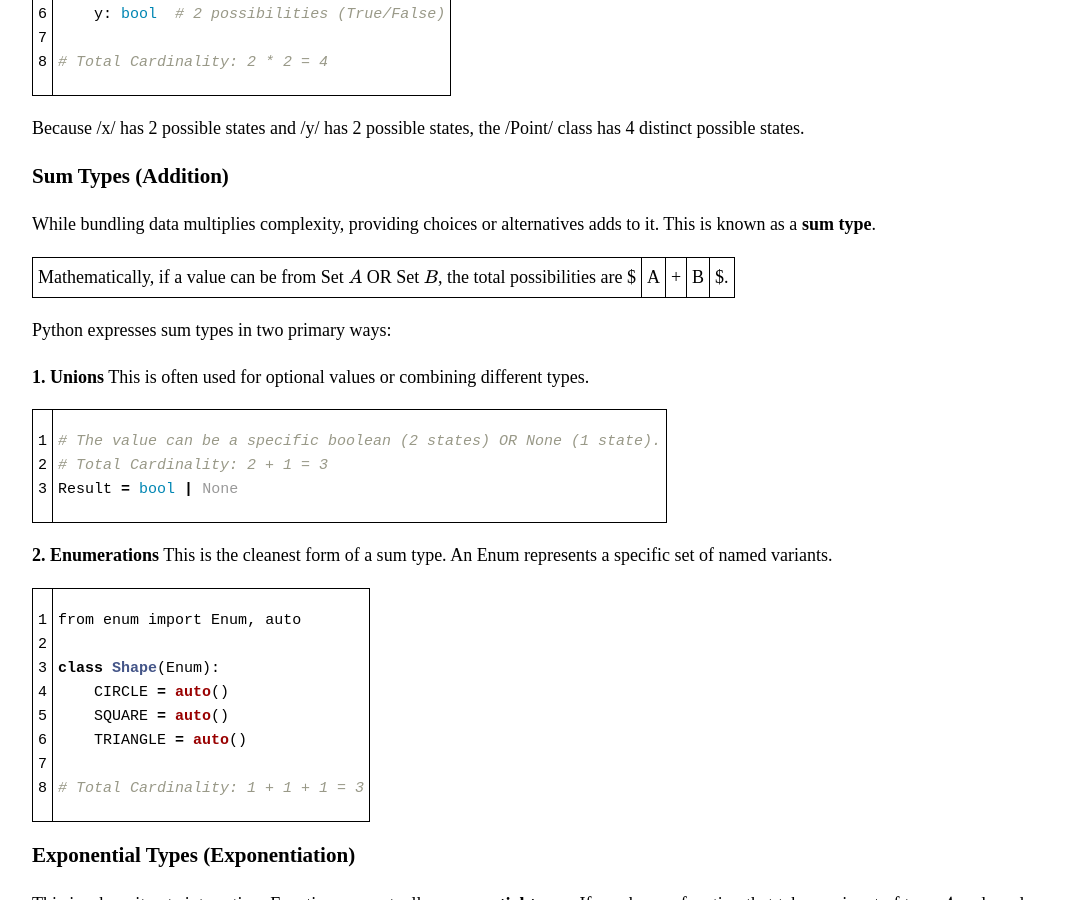
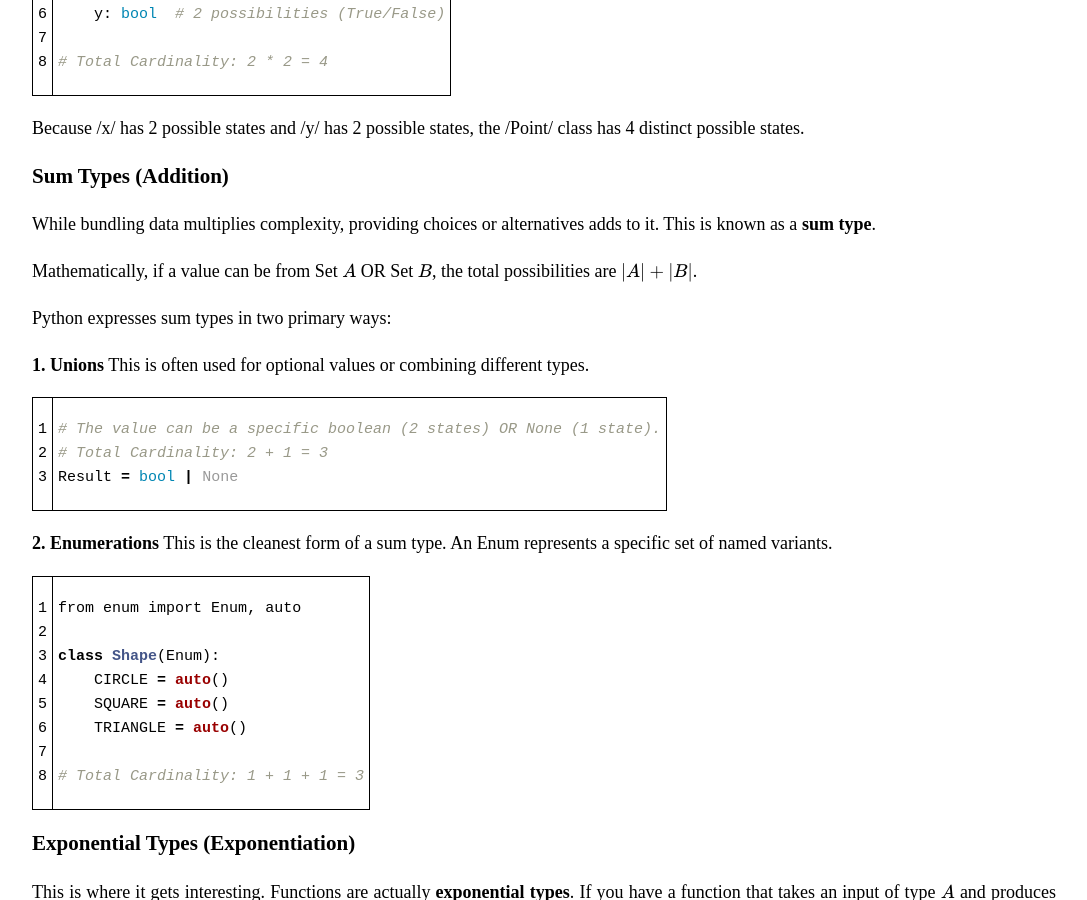
Before and after one commit to nilp0inter/nilp0inter.github.io, a Jekyll site: the page built from _posts/2025-12-18-better-code-by-lowering-cardinality.md, in a window 1280 px wide and 900 px high, scrolled down 1209 px. Shown: the whole window, without its empty margins (96-1183 px from the left). Built offline with Jekyll 4.4.1, drawn with Linux system fonts in a browser that asks for light colours; formulas are drawn with MathJax 3.

Commit message:
fixup! fix: formatting

```diff
--- a/_posts/2025-12-18-better-code-by-lowering-cardinality.md
+++ b/_posts/2025-12-18-better-code-by-lowering-cardinality.md
@@ -55,7 +55,7 @@
 
 While bundling data multiplies complexity, providing choices or alternatives adds to it. This is known as a **sum type**.
 
-Mathematically, if a value can be from Set $A$ OR Set $B$, the total possibilities are $|A| + |B|$.
+Mathematically, if a value can be from Set $A$ OR Set $B$, the total possibilities are $\|A\| + \|B\|$.
 
 Python expresses sum types in two primary ways:
 
```
